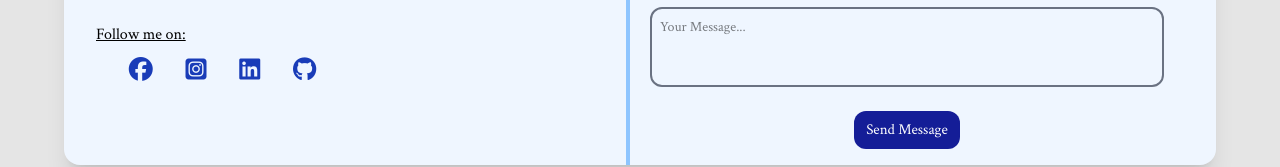
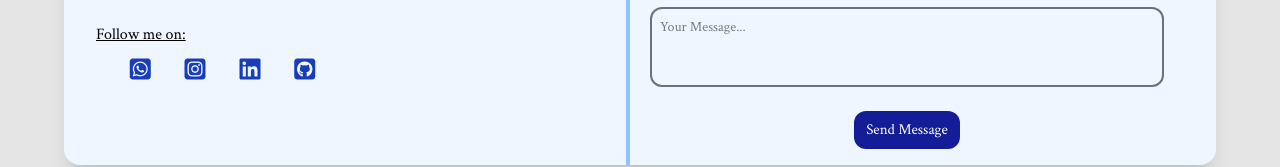
Before and after one commit to Im-binay/Binay_portfolio, a React (Vite) app: page / in a window 1280 px wide. Shown: the part 3787-3954 px from the top of the page. Built offline with nearby package versions, Linux system fonts and the light colour scheme.

Commit message:
Add whatsapp link

```diff
--- a/src/components/Contact.jsx
+++ b/src/components/Contact.jsx
@@ -77,8 +77,8 @@ export default function Contact() {
           <h5 className="mt-8 mb-3 underline">Follow me on:</h5>
           <ul className="flex justify-evenly w-full md:w-[50%]">
             <li>
-              <a href="https://www.facebook.com/binay.sharma.bashyal" target="_blank" rel="noreferrer">
-                <i className="fa-brands fa-facebook fa-xl text-blue-800"></i>
+              <a href="https://wa.me/9779869681196?" target="_blank" rel="noreferrer">
+                <i className="fa-brands fa-square-whatsapp fa-xl text-blue-800"></i>
               </a>
             </li>
             <li>
@@ -93,7 +93,7 @@ export default function Contact() {
             </li>
             <li>
               <a href="https://github.com/Im-binay" target="_blank" rel="noreferrer">
-                <i className="fa-brands fa-github fa-xl text-blue-800"></i>
+                <i className="fa-brands fa-square-github fa-xl text-blue-800"></i>
               </a>
             </li>
           </ul>
```
